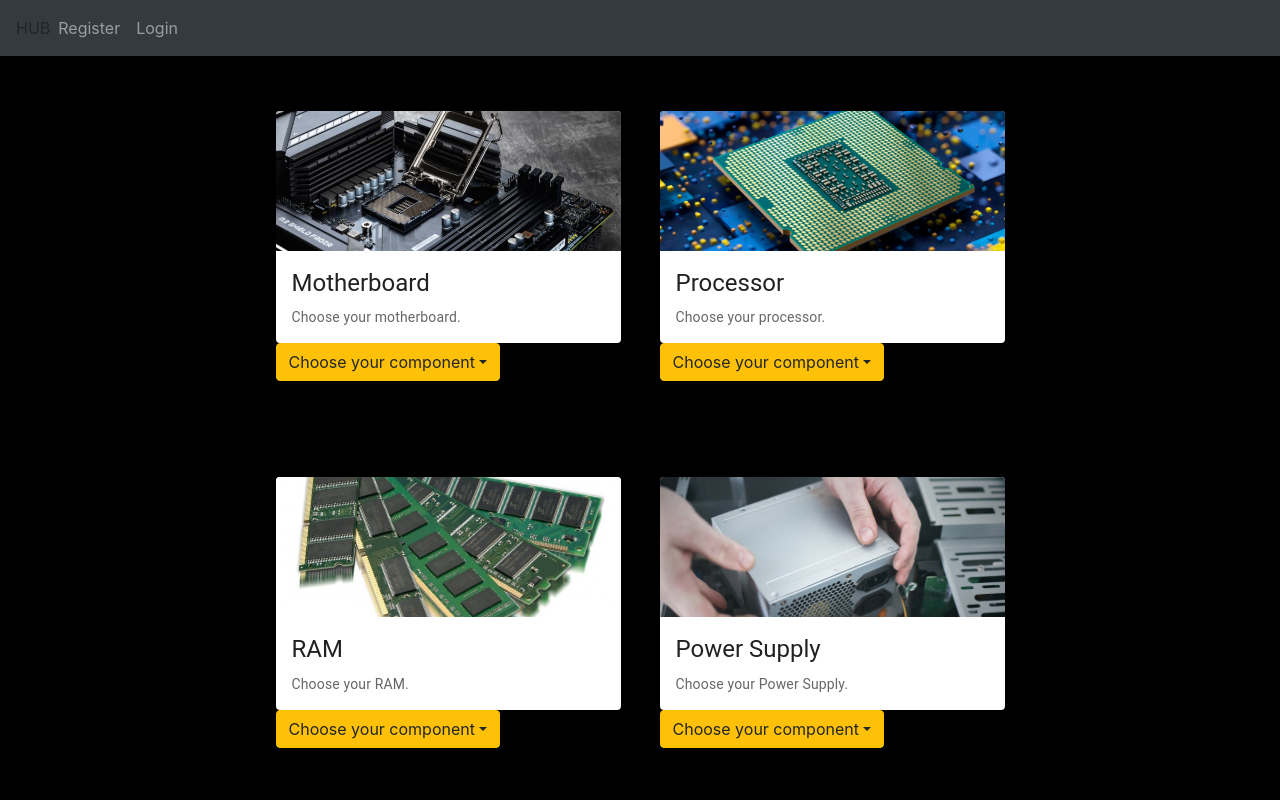
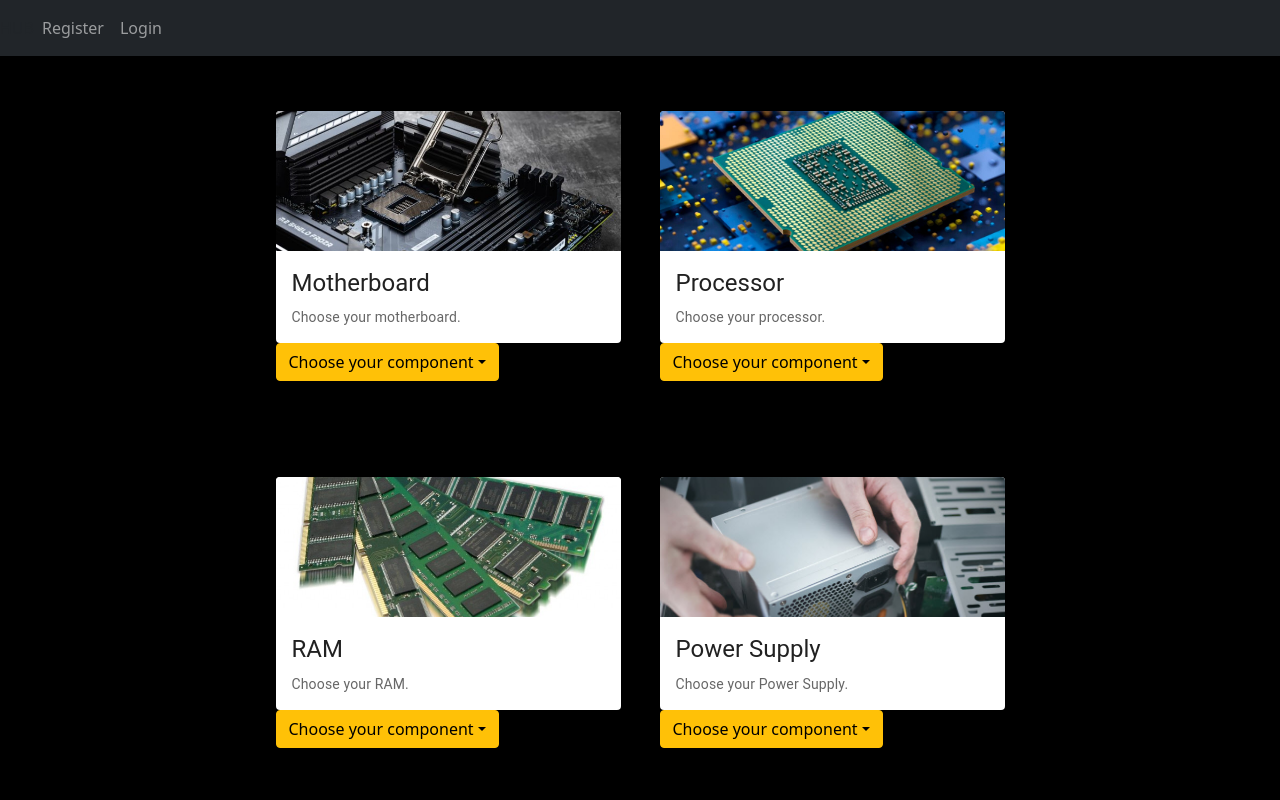
Before and after one commit to Knight-RydeR/Cyberstructure-WebDev, a React (Create React App) app in the folder frontend/: page /MakeBuild in a window 1280 px wide. Shown: the top 800 px of the page. Built offline with nearby package versions, Linux system fonts and the light colour scheme.

Commit message:
Dropdown fixed

```diff
--- a/frontend/package.json
+++ b/frontend/package.json
@@ -12,14 +12,14 @@
     "@testing-library/react": "^11.2.7",
     "@testing-library/user-event": "^12.8.3",
     "axios": "^0.24.0",
-    "bootstrap": "^4.4.1",
+    "bootstrap": "^5.0.0",
     "dotenv": "^10.0.0",
     "jwt-decode": "^3.1.2",
     "material-ui": "^0.20.2",
     "react": "^17.0.2",
     "react-dom": "^17.0.2",
     "react-redux": "^7.2.6",
-    "react-router-dom": "^5.2.0",
+    "react-router-dom": "^5.3.0",
     "react-scripts": "4.0.3",
     "react-toastify": "^8.1.0",
     "redux-form": "^8.3.8",
--- a/frontend/src/components/Dropdown.js
+++ b/frontend/src/components/Dropdown.js
@@ -3,14 +3,14 @@ import React from 'react'
 export const Dropdown = (props) => {
     return (
         <div>
-            <div class="dropdown">
-                <button class="btn btn-warning dropdown-toggle" type="button" id="dropdownMenuButton" data-toggle="dropdown" aria-haspopup="true" aria-expanded="false">
+            <div className="dropdown">
+                <button className="btn btn-warning dropdown-toggle" type="button" id="dropdownMenuButton" data-bs-toggle="dropdown" aria-haspopup="true" aria-expanded="false">
                     Choose your component
                 </button>
-                <div class="dropdown-menu" aria-labelledby="dropdownMenuButton">
-                    <a class="dropdown-item" >Action</a>
-                    <a class="dropdown-item" >Another action</a>
-                    <a class="dropdown-item" >Something else here</a>
+                <div className="dropdown-menu" aria-labelledby="dropdownMenuButton">
+                    <a className="dropdown-item" >Action</a>
+                    <a className="dropdown-item" >Another action</a>
+                    <a className="dropdown-item" >Something else here</a>
                 </div>
                 </div>
         </div>
--- a/frontend/src/pages/App.js
+++ b/frontend/src/pages/App.js
@@ -2,6 +2,8 @@ import React from 'react'
 
 import '../styles/App.css';
 import "bootstrap/dist/css/bootstrap.min.css";
+import "bootstrap/dist/js/bootstrap.bundle";
+
 import { ToastContainer, toast } from 'react-toastify';
 
 import { Link, Route, Switch} from "react-router-dom";
```
Also changed, not shown: 1 other file (tests, documents, lock files or other folders).
